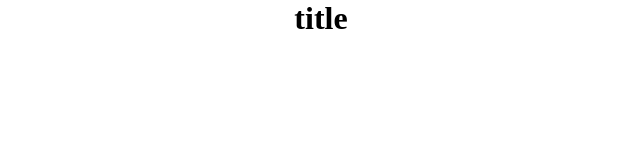
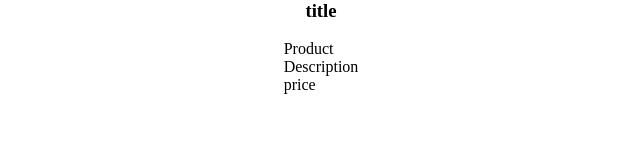
Before and after one commit to Liene31/cat-coffee-shop, a plain HTML site: page menu.html in a window 1280 px wide. Shown: the whole page, without its empty margins (319-959 px from the left). Drawn offline with Linux system fonts and the light colour scheme; a web font is replaced by a local one.

Commit message:
structure-cards

```diff
--- a/menu.html
+++ b/menu.html
@@ -17,6 +17,19 @@
     <title>Cat Coffee Shop</title>
   </head>
   <body>
-    <h1>title</h1>
+    <h3>title</h3>
+    <div class="catalog">
+
+   <div class="card">
+    <img src="" alt="">
+    <div class="card-text">
+      <p>Product</p>
+      <p>Description</p>
+      <div class=price-container></div>
+      <p>price</p>
+    </div>
+   </div>
+
+  </div>
   </body>
 </html>
```
